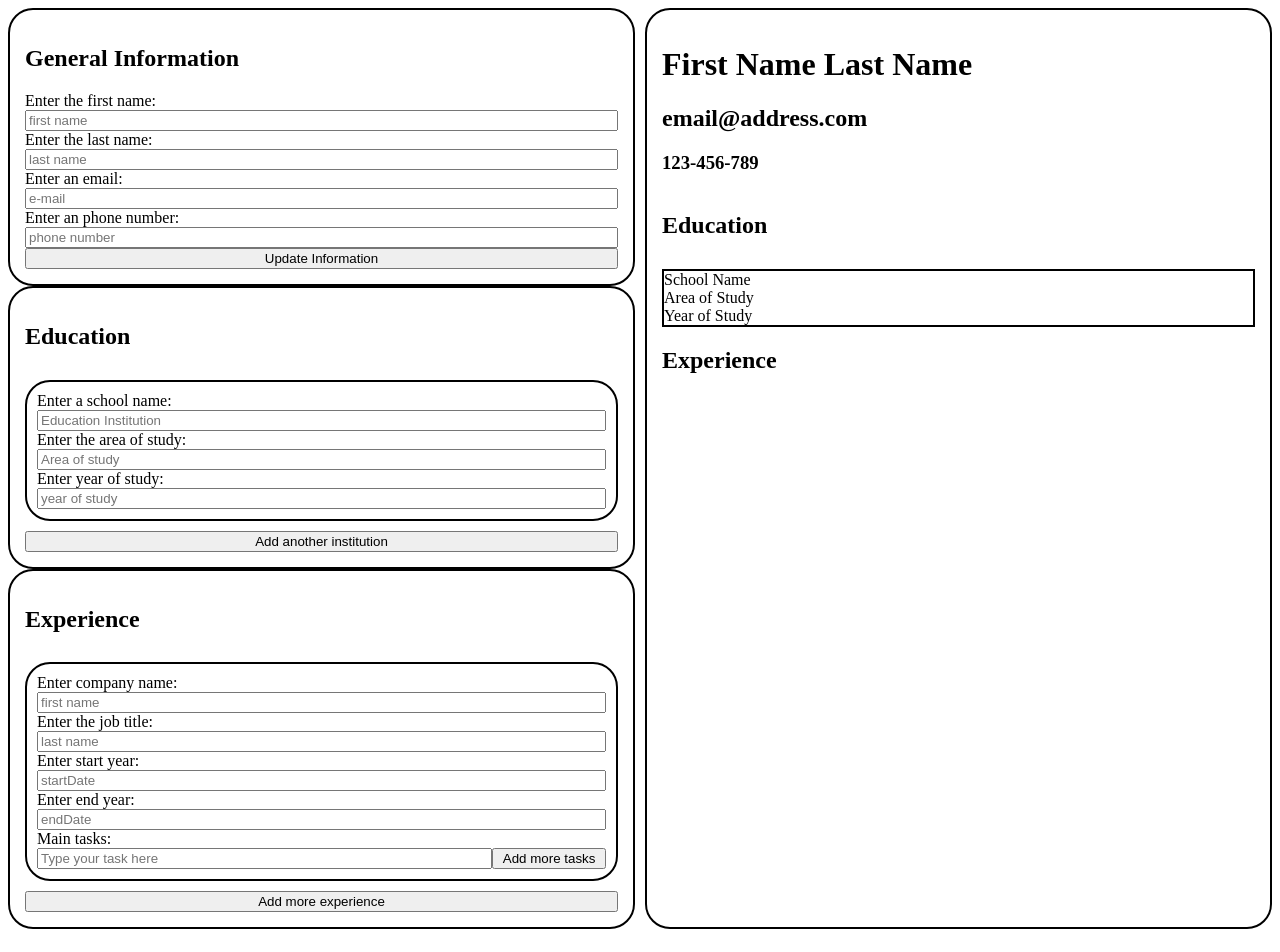
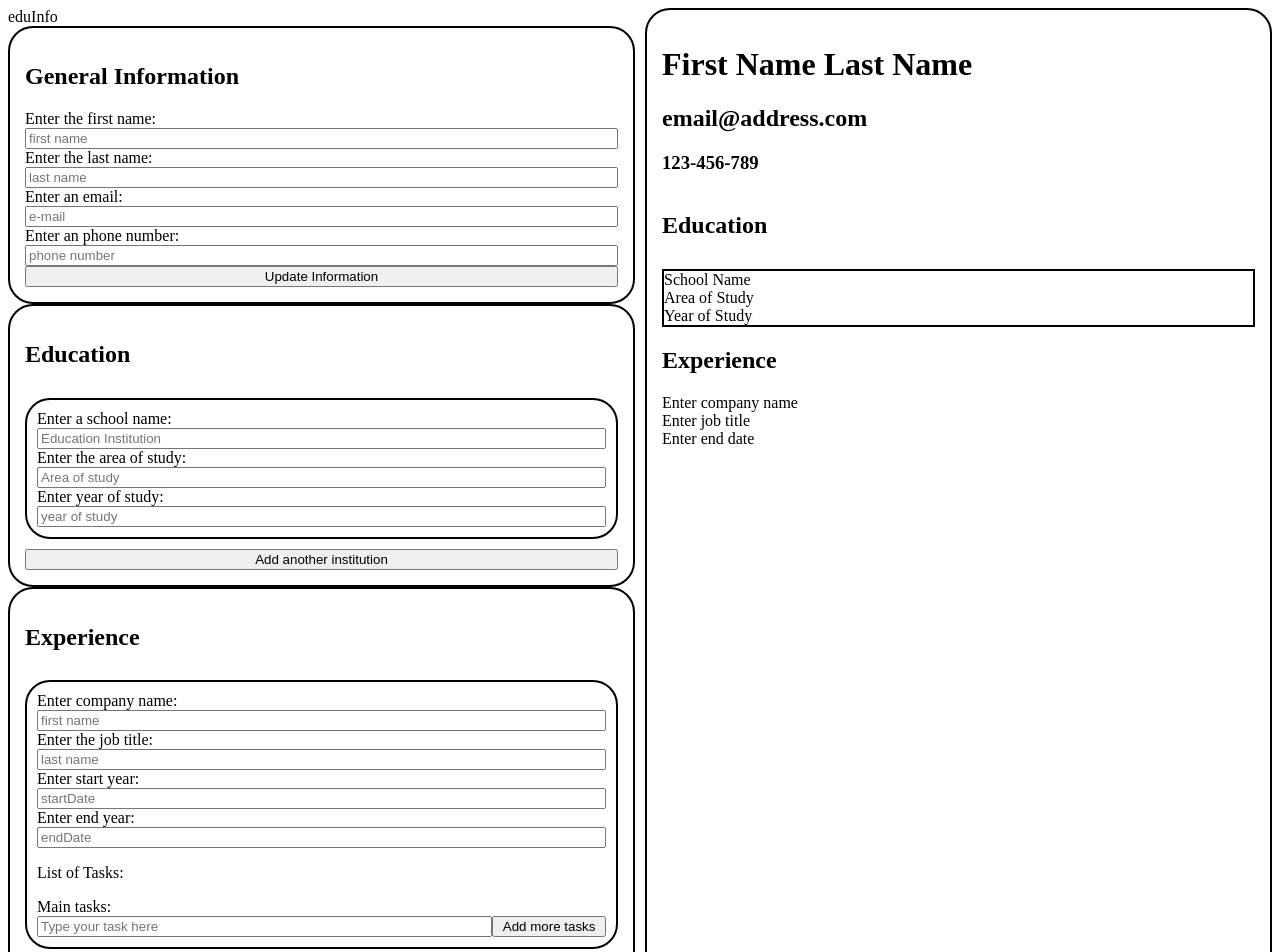
Before and after one commit to TwinSkylar/CVApplication, a React (Vite) app: page / in a window 1280 px wide. Shown: the top 952 px of the page. Built offline with nearby package versions, Linux system fonts and the light colour scheme.

Commit message:
Adding tasks displays in the preview window

```diff
--- a/src/App.jsx
+++ b/src/App.jsx
@@ -5,7 +5,9 @@ import EducationForm from "./components/EducationForm";
 import ExperienceForm from "./components/ExperienceForm";
 import GeneralWindow from "./components/GeneralWindow";
 import EduWindow from "./components/EducationWindow";
+import ExpWindow from "./components/ExperienceWindow";
 import uniqid from "uniqid";
+
 
 export default class App extends Component {
   constructor(props) {
@@ -55,7 +57,7 @@ export default class App extends Component {
 
     return (
       <>
-        <div className="resumeForm">
+        <div className="resumeForm">eduInfo
           <div className="generalSection formSection">
             <h2>General Information</h2>
             <GeneralForm onChangeGeneral={onChangeGeneral} />
@@ -158,6 +160,7 @@ export default class App extends Component {
               formId={form.id}
               experienceInfo={expInfo}
               addTask={this.addTask}
+              tasks={form.tasks}
             />
           );
         })}
@@ -167,6 +170,7 @@ export default class App extends Component {
 
   PreviewWindow() {
     const { generalInfo, eduInfo, experienceInfo } = this.state;
+    console.log ('from app: ' +{experienceInfo});
     return (
       <>
         <div className="resumeWindow">
@@ -179,6 +183,7 @@ export default class App extends Component {
           </div>
           <div className="experienceWindow windowSection">
             <h2>Experience</h2>
+            <ExpWindow experienceInfo={experienceInfo} />
           </div>
         </div>
       </>
--- a/src/components/EducationWindow.jsx
+++ b/src/components/EducationWindow.jsx
@@ -1,6 +1,6 @@
 import "./../styles/window.css";
 
-const ExperienceWindow = ({ eduInfo }) => {
+const EducationWindow = ({eduInfo}) => {
   return (
     <>
       {eduInfo.map((form) => {
@@ -16,4 +16,4 @@ const ExperienceWindow = ({ eduInfo }) => {
   );
 };
 
-export default ExperienceWindow;
+export default EducationWindow;
--- a/src/components/ExperienceForm.jsx
+++ b/src/components/ExperienceForm.jsx
@@ -2,16 +2,29 @@ import "./../styles/form.css";
 import { useState } from "react";
 import uniqid from "uniqid";
 const ExperienceForm = (props) => {
-
-  const {addTask,formId} = props;
-  const [task, setTask] = useState('');
+  const { addTask, formId, tasks } = props;
+  const [task, setTask] = useState("");
 
   const handleClick = () => {
-    addTask(task,formId);
+    addTask(task, formId);
   };
 
   const handleChange = (event) => {
     setTask(event.target.value);
+  };
+
+  const DisplayTasks = () => {
+    return (
+      <>
+        {tasks.map((tasks) => {
+          return (
+            <li className="formTask" key={uniqid()}>
+              {tasks}
+            </li>
+          );
+        })}
+      </>
+    );
   };
 
   return (
@@ -25,10 +38,22 @@ const ExperienceForm = (props) => {
         <input id="startDate" type="text" placeholder="startDate" />
         <label htmlFor="endDate">Enter end year:</label>
         <input id="endDate" type="text" placeholder="endDate" />
+        <div className="formTaskList">
+          <p>List of Tasks:</p>
+          <ul>{DisplayTasks()}</ul>
+        </div>
         <label htmlFor="addTask">Main tasks:</label>
         <div className="addingTasks">
-          <input id="addTask" type="text" name="addTask" onChange={handleChange} placeholder="Type your task here" />
-          <button htmlFor="addTask" type="button" onClick={handleClick}>Add more tasks</button>
+          <input
+            id="addTask"
+            type="text"
+            name="addTask"
+            onChange={handleChange}
+            placeholder="Type your task here"
+          />
+          <button htmlFor="addTask" type="button" onClick={handleClick}>
+            Add more tasks
+          </button>
         </div>
       </form>
     </>
--- /dev/null
+++ b/src/components/ExperienceWindow.jsx
@@ -0,0 +1,37 @@
+import "./../styles/window.css";
+import uniqid from "uniqid";
+
+const ExperienceWindow = ({ experienceInfo }) => {
+
+  const DisplayTasks = (form) => {
+    return (
+      <>
+        {form.tasks.map((tasks) => {
+          return (
+            <li className="task" key={uniqid()}>
+              {tasks}
+            </li>
+          );
+        })}
+      </>
+    );
+  };
+
+  return (
+    <>
+      {experienceInfo.map((form) => {
+        return (
+          <div className="experiencePreview" key={form.id}>
+            <div className="companyName">{form.companyName}</div>
+            <div className="jobTitle">{form.jobTitle}</div>
+            <div className="startDate">{form.StartDate}</div>
+            <div className="endDate">{form.endDate}</div>
+            <ul>{DisplayTasks(form)}</ul>
+          </div>
+        );
+      })}
+    </>
+  );
+};
+
+export default ExperienceWindow;
```
Also changed, not shown: src/styles/form.css (+16 -14 lines).
